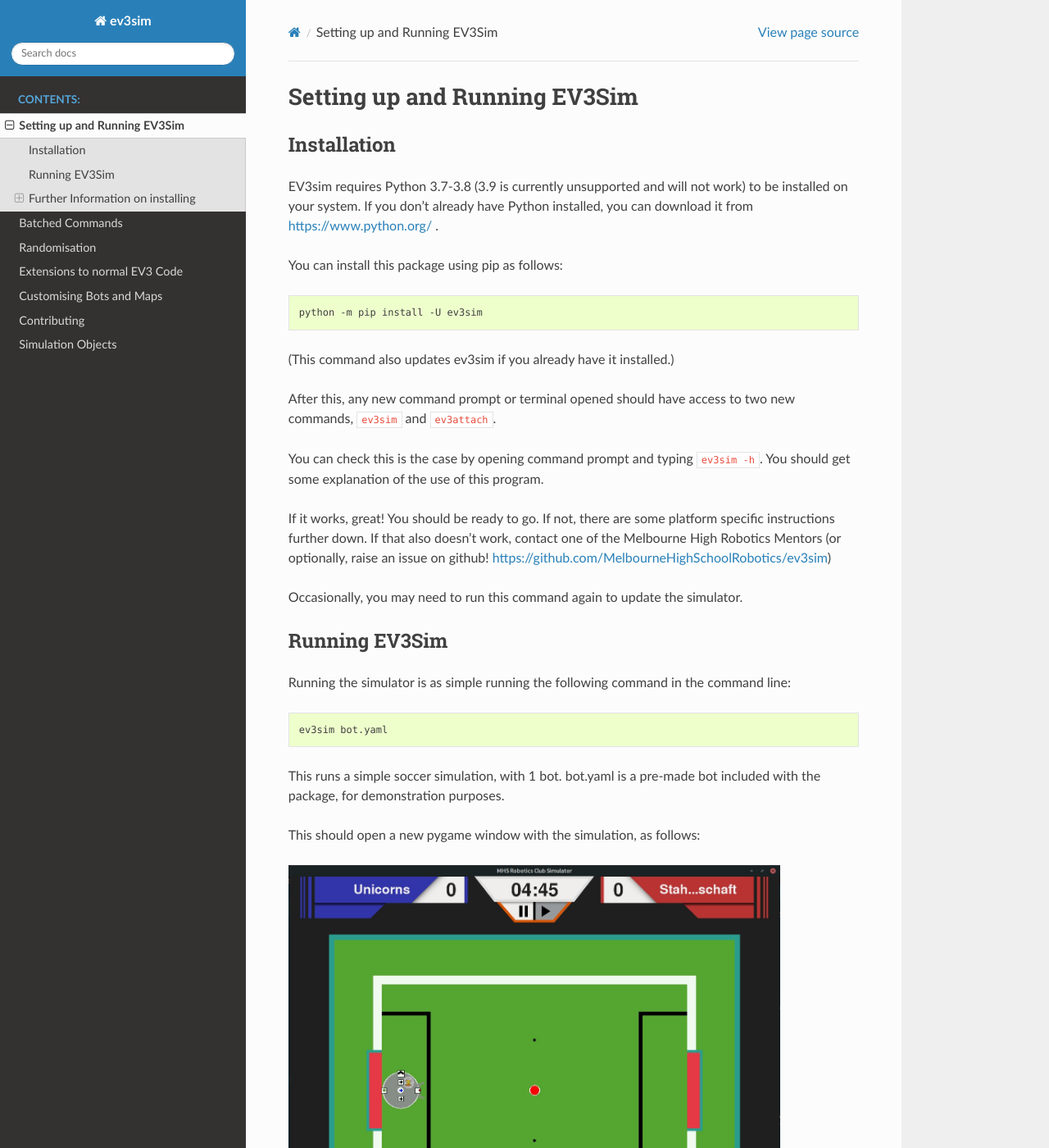
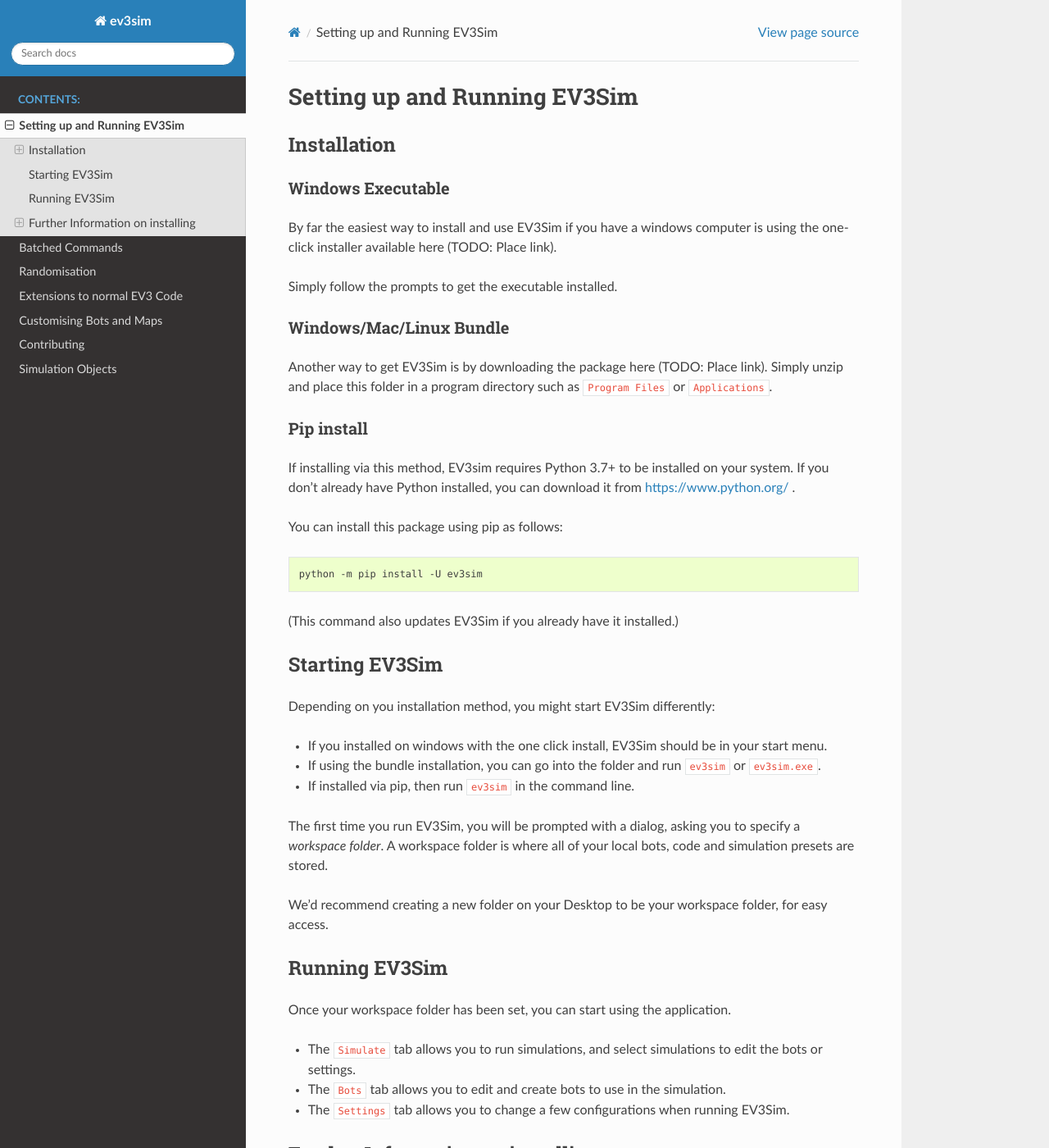
Before and after one commit to MelbourneHighSchoolRobotics/ev3sim, a Sphinx documentation site: the page built from docs/setup.rst, in a window 1280 px wide and 1400 px high. Shown: the whole window at 82% size. Built offline with Sphinx 7.4.7 and the Read the Docs theme 2.0.0, drawn with Linux system fonts in a browser that asks for light colours; some of the changed text lies outside the part shown.

Commit message:
Update the setup documentation to reflect installer changes.

```diff
--- a/docs/setup.rst
+++ b/docs/setup.rst
@@ -4,7 +4,22 @@
 Installation
 ------------
 
-EV3sim requires Python 3.7-3.8 (3.9 is currently unsupported and will not work) to be installed on your system. If you don't already have Python installed, you can download it from https://www.python.org/ .
+Windows Executable
+^^^^^^^^^^^^^^^^^^
+
+By far the easiest way to install and use EV3Sim if you have a windows computer is using the one-click installer available here (TODO: Place link).
+
+Simply follow the prompts to get the executable installed.
+
+Windows/Mac/Linux Bundle
+^^^^^^^^^^^^^^^^^^^^^^^^
+
+Another way to get EV3Sim is by downloading the package here (TODO: Place link). Simply unzip and place this folder in a program directory such as ``Program Files`` or ``Applications``.
+
+Pip install
+^^^^^^^^^^^
+
+If installing via this method, EV3sim requires Python 3.7+ to be installed on your system. If you don't already have Python installed, you can download it from https://www.python.org/ .
 
 You can install this package using pip as follows:
 
@@ -12,61 +27,30 @@
 
     python -m pip install -U ev3sim
 
-(This command also updates ev3sim if you already have it installed.)
+(This command also updates EV3Sim if you already have it installed.)
 
-After this, any new command prompt or terminal opened should have access to two new commands, ``ev3sim`` and ``ev3attach``.
+Starting EV3Sim
+---------------
 
-You can check this is the case by opening command prompt and typing ``ev3sim -h``. You should get some explanation of the use of this program.
+Depending on you installation method, you might start EV3Sim differently:
 
-If it works, great! You should be ready to go. If not, there are some platform specific instructions further down. If that also doesn't work, contact one of the Melbourne High Robotics Mentors (or optionally, raise an issue on github! https://github.com/MelbourneHighSchoolRobotics/ev3sim)
+* If you installed on windows with the one click install, EV3Sim should be in your start menu.
+* If using the bundle installation, you can go into the folder and run ``ev3sim`` or ``ev3sim.exe``.
+* If installed via pip, then run ``ev3sim`` in the command line.
 
-Occasionally, you may need to run this command again to update the simulator.
+The first time you run EV3Sim, you will be prompted with a dialog, asking you to specify a *workspace folder*.
+A workspace folder is where all of your local bots, code and simulation presets are stored.
+
+We'd recommend creating a new folder on your Desktop to be your workspace folder, for easy access.
 
 Running EV3Sim
 --------------
 
-Running the simulator is as simple running the following command in the command line:
+Once your workspace folder has been set, you can start using the application.
 
-.. code-block:: bash
-
-    ev3sim bot.yaml
-
-This runs a simple soccer simulation, with 1 bot. bot.yaml is a pre-made bot included with the package, for demonstration purposes.
-
-This should open a new pygame window with the simulation, as follows:
-
-.. image:: images/sim.jpg
-  :width: 600
-  :alt: The pygame window for the simulator
-
-You can also run the simulator with a robot that is contrlled by the keyboard:
-
-.. code-block:: bash
-
-    ev3sim controllable.yaml
-
-You can define and run your own bots, by creating a ``.yaml`` file (Base this on `bot.yaml`_). Navigate to your yaml file in the command line (either by opening the command line window in the appropriate directory, or using ``cd`` (change directory) and ``dir/ls`` (list directory)
-
-If you want to run the simulation with multiple bots, you can simply add more yaml files to the command.
-
-.. code-block:: bash
-
-    ev3sim bot.yaml bot.yaml bot.yaml bot.yaml
-
-Attaching some code to bots in the simulation is then done running the following in a new command prompt
-
-.. code-block:: bash
-
-    ev3attach demo.py Robot-0
-
-Which, provided a simulation is already running, attaches some demo code to that robot. Each robot has a unique ID that you can use to attach your own code to, starting from 0. You can right click on a robot in the simulation to copy it's ID to the clipboard, so you can specify which robot to attach to, rahter than ``Robot-0``.
-
-
-This is much the same as the previous command, where you need to be in the appropriate directory. You can use your own ev3dev2 code instead of ``demo.py``
-
-More information on the use of these commands can be given with ``ev3sim -h`` or ``ev3attach -h``.
-
-.. _bot.yaml: https://github.com/MelbourneHighSchoolRobotics/ev3sim/tree/main/ev3sim/robots/bot.yaml
+* The ``Simulate`` tab allows you to run simulations, and select simulations to edit the bots or settings.
+* The ``Bots`` tab allows you to edit and create bots to use in the simulation.
+* The ``Settings`` tab allows you to change a few configurations when running EV3Sim.
 
 
 Further Information on installing
@@ -86,17 +70,17 @@
 Make sure you install python with the "Add python to PATH" option selected. This makes sure that the windows command line will understand the python and pip commands. For more information, see https://docs.python.org/3/using/windows.html#installation-steps
 
 
-Ev3sim runs, but no pygame window is created
-"""""""""""""""""""""""""""""""""""""""""""""""""
+EV3Sim runs, but no pygame window is created
+""""""""""""""""""""""""""""""""""""""""""""
 
 This is a known issue with pygame. A possible cause is not having the English (US) Language pack in windows installed. This should install itself after a few minutes, once you've installed the package, but if that doesn't occur, you may wish to try manually installing it.
 
 Unix
-^^^^^
+^^^^
 
 
 Dependancy or binary package errors
-""""""""""""""""""""""""""""""""""""""""
+"""""""""""""""""""""""""""""""""""
 
 Pygame requires binary dependencies that aren't always installed by default.
 
```
